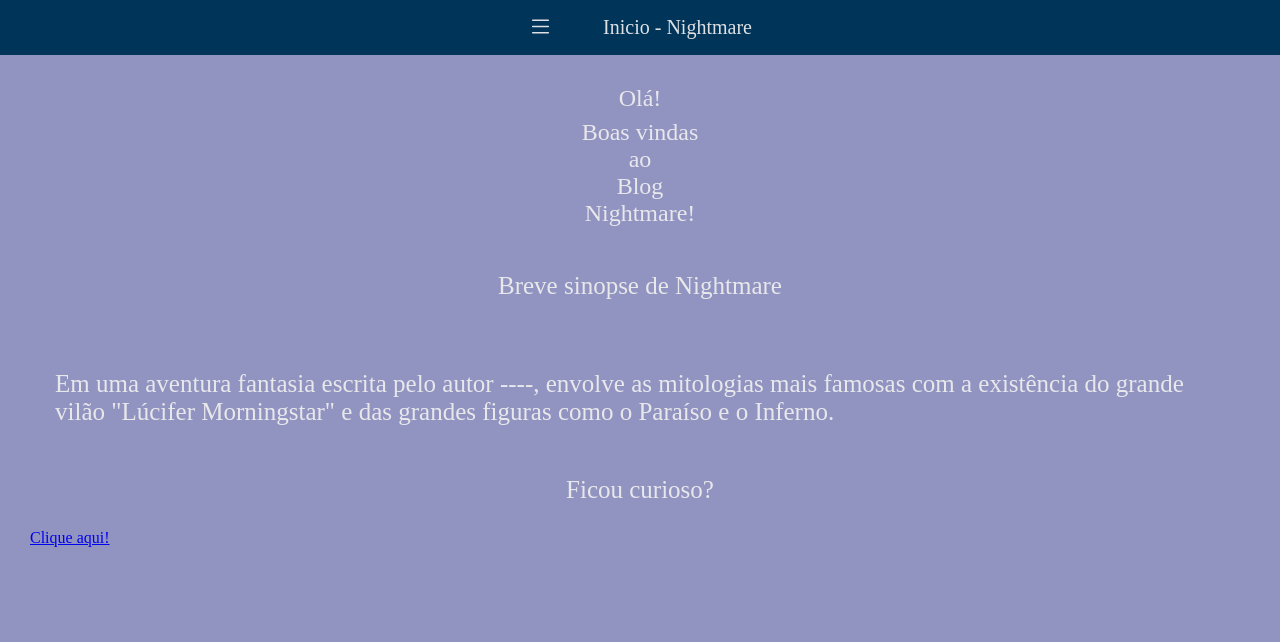
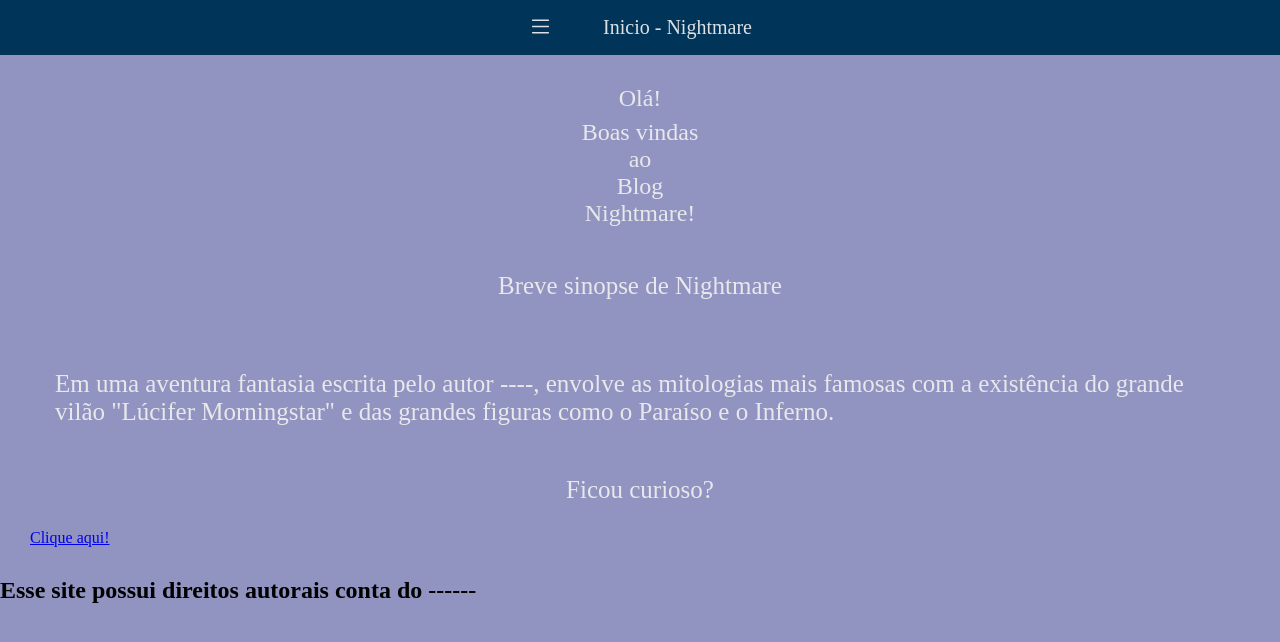
Before and after one commit to nathandacunha/blog-livro, a plain HTML site: page src/index.html in a window 1280 px wide. Drawn offline with nearby package versions, Linux system fonts and the light colour scheme.

Commit message:
add: adição de footer

```diff
--- a/src/index.html
+++ b/src/index.html
@@ -32,6 +32,7 @@
 
     <!-- Seção sinopse/o que é nightmare-->
     <section>
+        <main>
             <div class="container-padrao">
                 <div id="boas-vindas">
                     <h1 class = "ola">Olá!</h1>
@@ -51,8 +52,15 @@
                     <a href="#">Clique aqui!</a>
                 </div>
             </div>
+        </main>
     </section>
 
+    <!-- Seção do Footer -->
+     <section>
+        <footer>
+            <h1>Esse site possui direitos autorais conta do ------</h1>
+        </footer>
+     </section>
     <script src="./assets/scripts/menuHamburguer.js"></script>
 </body>
 </html>
```
Lines whose indentation alone changed are shown as unchanged.
